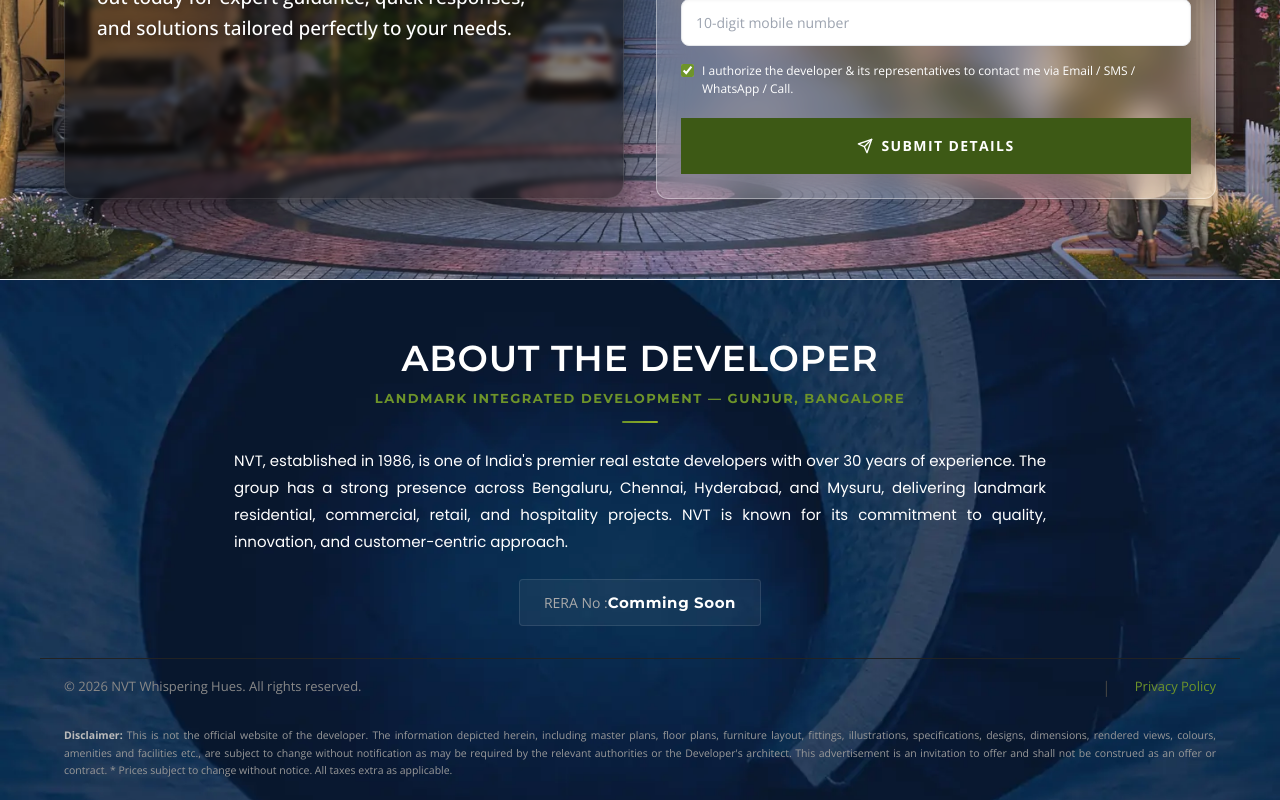
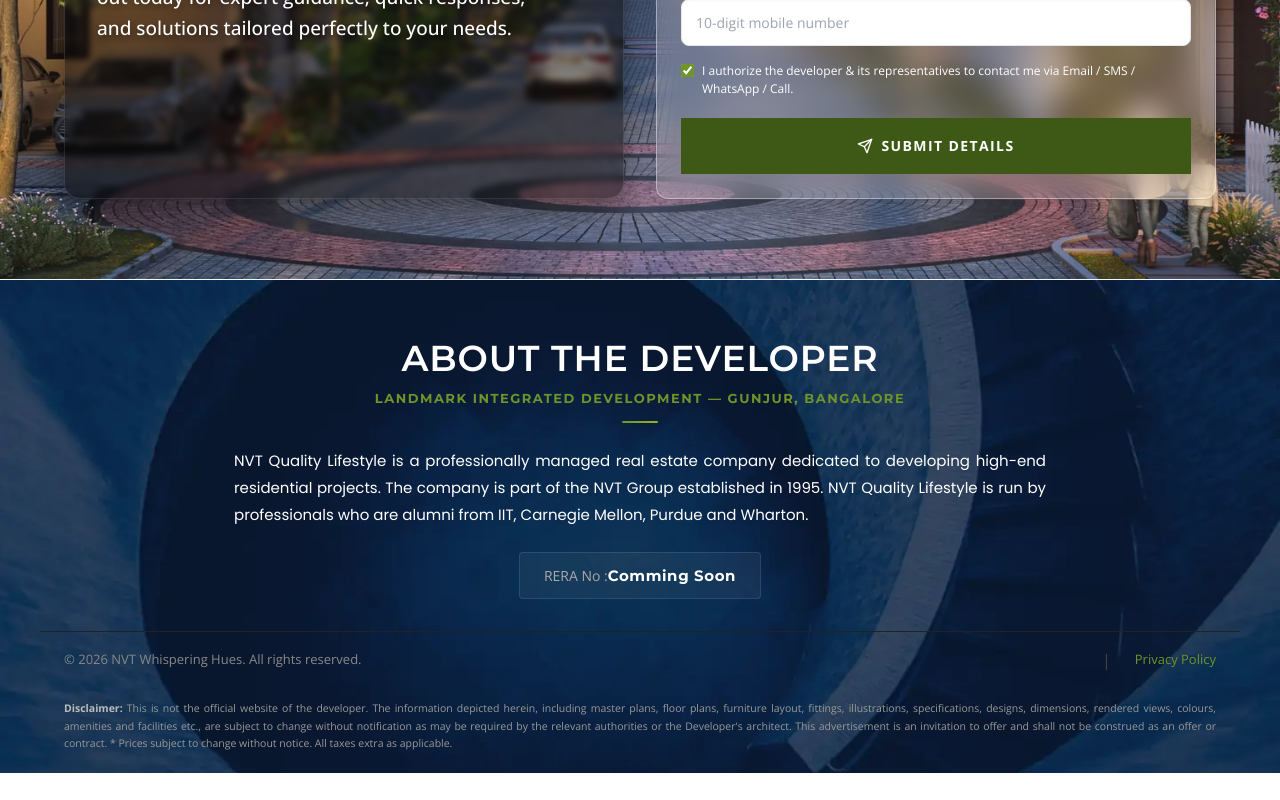
Before and after one commit to vineet-proptiger/nvt-hues, a Next.js app: page / in a window 1280 px wide. Shown: the part 6987-7787 px from the top of the page. After the commit the page ends 7760 px from the top, so only its background shows below. Built offline with nearby package versions, Linux system fonts and the light colour scheme.

Commit message:
Update footer content to reflect current company profile and values

```diff
--- a/components/Footer.jsx
+++ b/components/Footer.jsx
@@ -27,7 +27,7 @@
         </div>
         <p style={{ fontSize: '15px', color: '#fff', fontFamily: 'var(--font-poppins), sans-serif', lineHeight: 1.8, marginBottom: '24px', textAlign: 'justify' }}
           data-aos="fade-in" data-aos-delay="100">
-          NVT, established in 1986, is one of India's premier real estate developers with over 30 years of experience. The group has a strong presence across Bengaluru, Chennai, Hyderabad, and Mysuru, delivering landmark residential, commercial, retail, and hospitality projects. NVT is known for its commitment to quality, innovation, and customer-centric approach.
+          NVT Quality Lifestyle is a professionally managed real estate company dedicated to developing high-end residential projects. The company is part of the NVT Group established in 1995. NVT Quality Lifestyle is run by professionals who are alumni from IIT, Carnegie Mellon, Purdue and Wharton.
         </p>
 
         {/* RERA Block */}
```
Also changed, not shown: fix-footer.js (added, +10 -0 lines).
